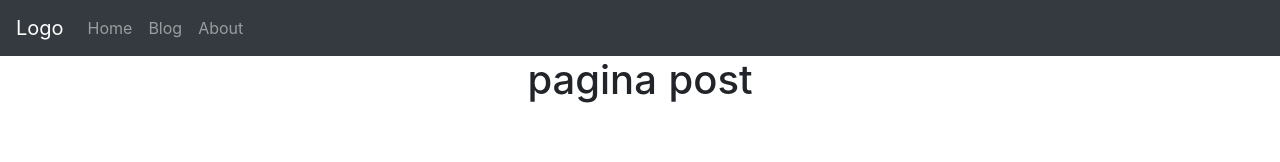
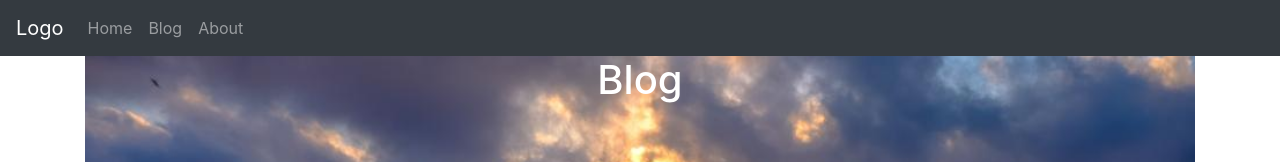
Before and after one commit to carmine19/Nuxtjs-blog, a Nuxt app: page /posts in a window 1280 px wide. Shown: the top 162 px of the page. Built offline with nearby package versions, Linux system fonts and the light colour scheme.

Commit message:
Aggiunta img bg alla pagina post

```diff
--- a/pages/posts/index.vue
+++ b/pages/posts/index.vue
@@ -1,11 +1,19 @@
 <template>
   <div>
-    <h1 class="text-center">pagina post</h1>
+    <section id="hero-post">
+      <div class="container">
+        <div class="row">
+          <div class="col">
+            <h1>Blog</h1>
+          </div>
+        </div>
+      </div>
+    </section>
 
 
-    <div id="card">
-      <div class="container">
-        <div class="row">
+    <div id="card" v-if="this.load">
+      <div class="container text-center">
+        <div class="row d-flex justify-content-center">
           <!-- questo è il componente card, i suoi parametri che passa sono definiti con le props
            ricorda bene che le props quando passi un array di oggetti va passato il v-bind, cioè
             :id="post.id" o v-bind:id="post.id", sono la stessa cosa ma servono ad indicare che il paremetro
@@ -19,10 +27,6 @@
 </template>
 
 
-
-
-
-
 <script>
 export default {
     data() {
@@ -34,9 +38,15 @@ export default {
           {id : '4', title : 'titolo post', description : 'lorem ipsum dolor sit amet', cover: 'https://source.unsplash.com/collection/190727/200x200'},
           {id : '5', title : 'titolo post', description : 'lorem ipsum dolor sit amet', cover: 'https://source.unsplash.com/daily/200x200'},
           {id : '6', title : 'titolo post', description : 'lorem ipsum dolor sit amet', cover: 'https://source.unsplash.com/200x200/?nature,water'},
-        ]
+        ],
+
+        load : false,
       }
-    }
+    },
+
+  mounted() {
+      this.load = true
+  }
 }
 </script>
 
@@ -48,4 +58,21 @@ export default {
   margin-top: 100px;
 
 }
+
+#hero-post {
+  background-image: url("assets/bg/bg.jpg");
+  background-position: center center;
+  background-repeat: no-repeat;
+  background-size: cover;
+  min-height: 500px;
+}
+
+#hero-post .container .row .col {
+  display: flex;
+  justify-content: center;
+}
+
+#hero-post .container .row .col h1 {
+  color: white;
+}
 </style>
```
Also changed, not shown: assets/bg/bg.jpg (added).
